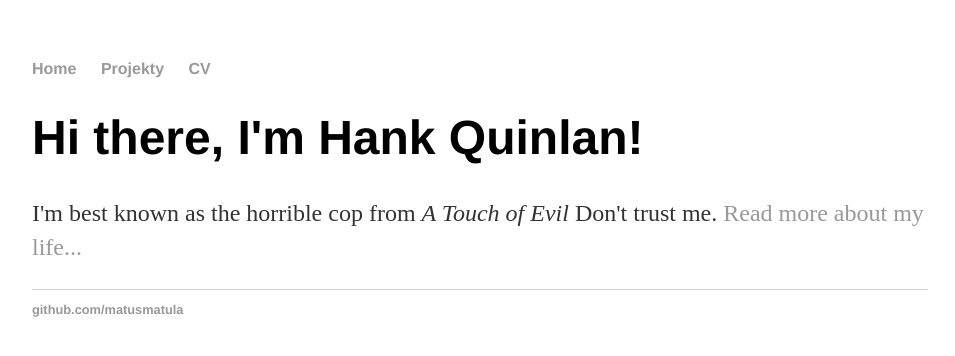
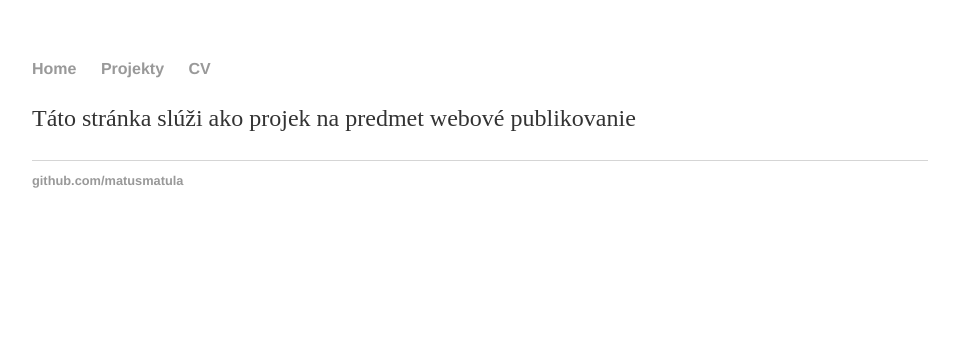
Before and after one commit to matusmatula/matusmatula.github.io, a Jekyll site: the page built from index.html, in a window 1280 px wide. Shown: the top 356 px of the page, without its empty margins (160-1115 px from the left). Built offline with Jekyll 4.4.1, drawn with Linux system fonts in a browser that asks for light colours.

Commit message:
Update index.html

```diff
--- a/index.html
+++ b/index.html
@@ -1,8 +1,7 @@
 ---
 layout: default
-title: Hank Quinlan, Horrible Cop
+title: Matúš Matula
 ---
 <div class="blurb">
-	<h1>Hi there, I'm Hank Quinlan!</h1>
-	<p>I'm best known as the horrible cop from <em>A Touch of Evil</em> Don't trust me. <a href="/about">Read more about my life...</a></p>
+	<p>Táto stránka slúži ako projek na predmet webové publikovanie</p>
 </div><!-- /.blurb -->
```
